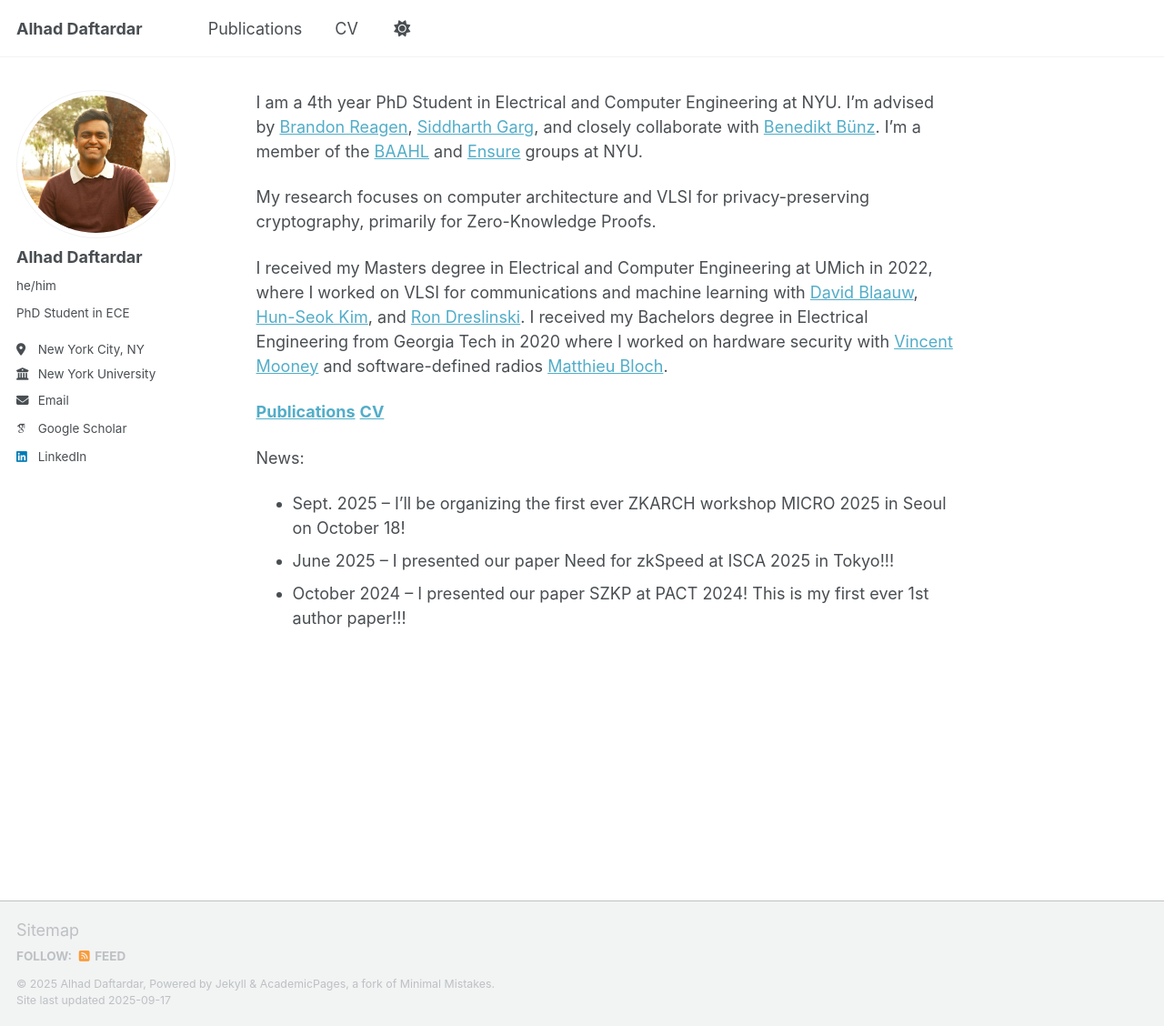
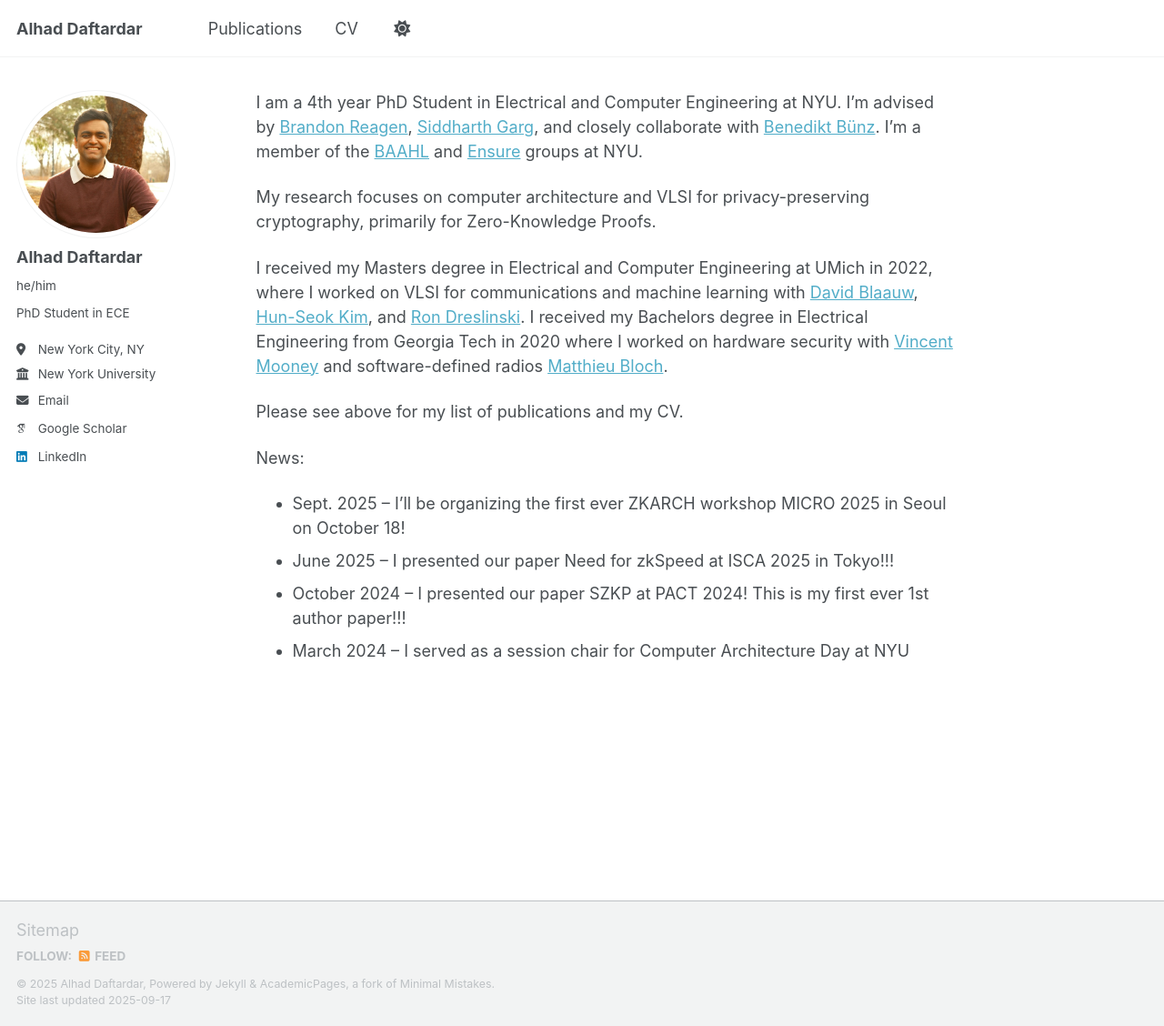
Before and after one commit to adaftardar/adaftardar.github.io, a Jekyll site: the page built from _pages/about.md, in a window 1280 px wide and 1128 px high. Shown: the whole window at 91% size. Built offline with Jekyll 4.4.1, drawn with Linux system fonts in a browser that asks for light colours; some web fonts are replaced; a script that is not in the unit is left out.

Commit message:
cosmetic updates

```diff
--- a/_pages/about.md
+++ b/_pages/about.md
@@ -13,11 +13,11 @@ My research focuses on computer architecture and VLSI for privacy-preserving cry
 
 I received my Masters degree in Electrical and Computer Engineering at UMich in 2022, where I worked on VLSI for communications and machine learning with [David Blaauw](https://blaauw.engin.umich.edu/), [Hun-Seok Kim](https://kim.engin.umich.edu/), and [Ron Dreslinski](https://web.eecs.umich.edu/~rdreslin/). I received my Bachelors degree in Electrical Engineering from Georgia Tech in 2020 where I worked on hardware security with [Vincent Mooney](https://mooney.gatech.edu/) and software-defined radios [Matthieu Bloch](https://bloch.ece.gatech.edu/).
 
-**[Publications](/publications/)**
-**[CV](/cv/)**
+Please see above for my list of publications and my CV.
 
 News:
 
 - Sept. 2025 -- I'll be organizing the first ever ZKARCH workshop MICRO 2025 in Seoul on October 18!
 - June 2025 -- I presented our paper Need for zkSpeed at ISCA 2025 in Tokyo!!!
 - October 2024 -- I presented our paper SZKP at PACT 2024! This is my first ever 1st author paper!!!
+- March 2024 -- I served as a session chair for Computer Architecture Day at NYU
```
